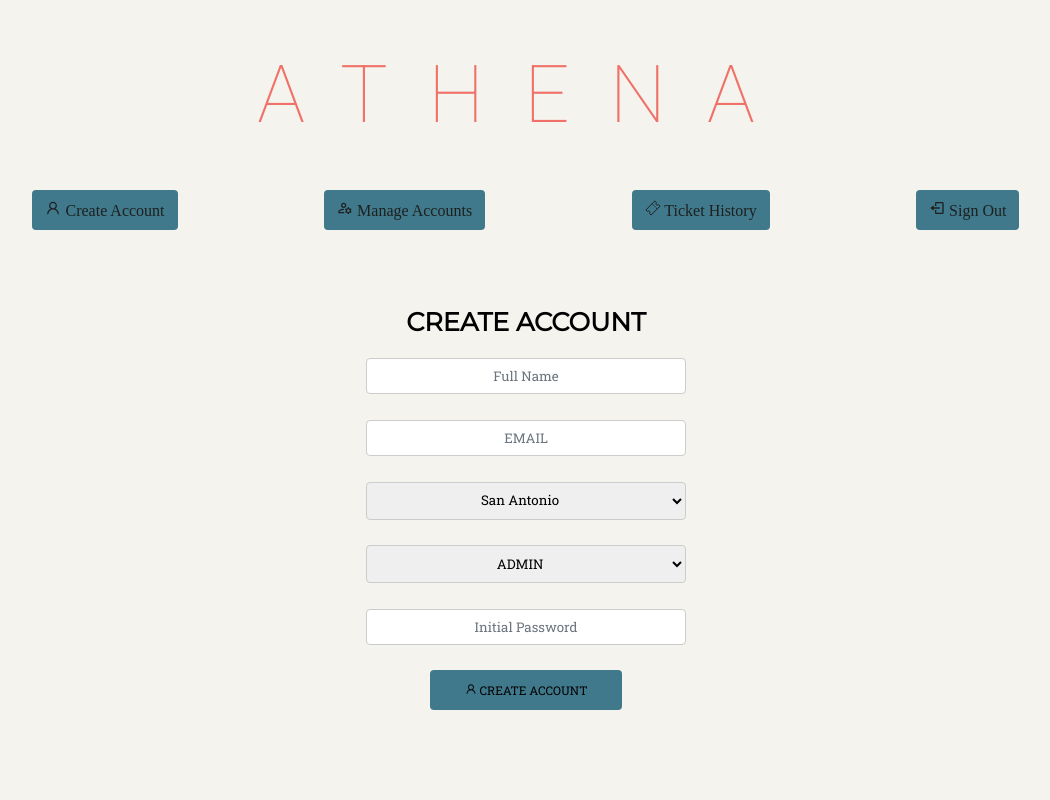
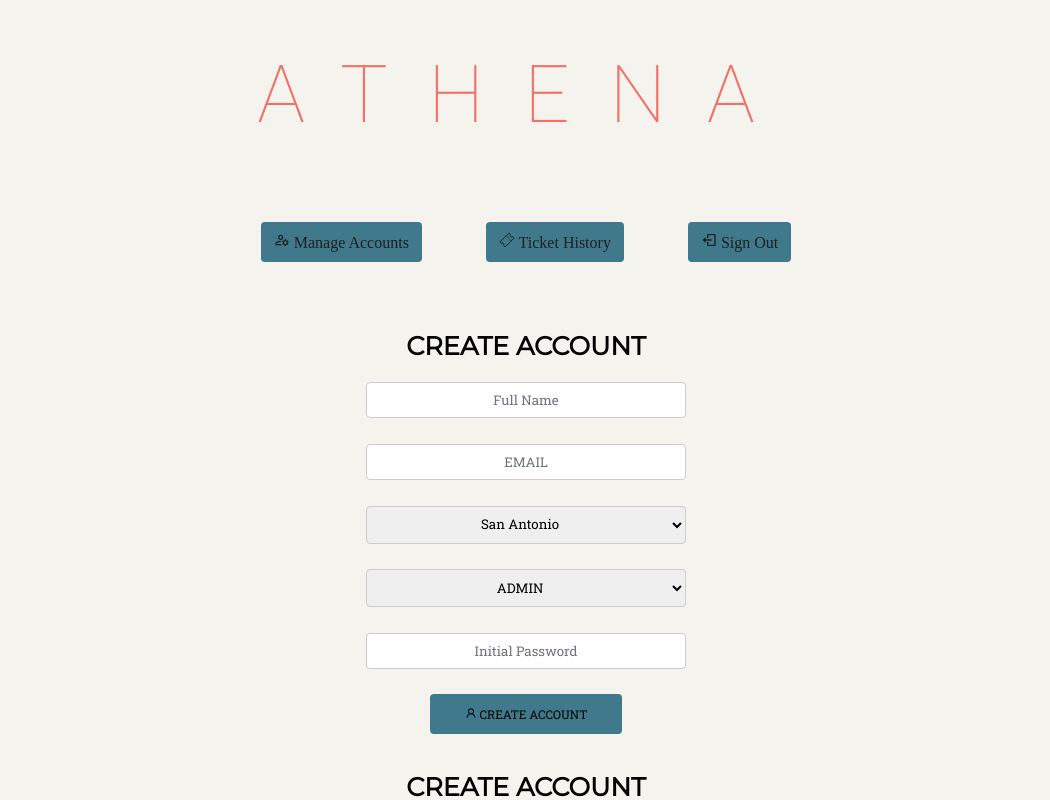
Before and after one commit to chiemelaumeh/TicketManager, a React (Create React App) app in the folder client/: page /admin/CreateAccount in a window 1280 px wide. Shown: the top 800 px of the page, without its empty margins (114-1164 px from the left). Built offline with nearby package versions, Linux system fonts and the light colour scheme.

Commit message:
styled tech page

```diff
--- a/client/src/Components/Admin/header.js
+++ b/client/src/Components/Admin/header.js
@@ -6,7 +6,7 @@ import { IoTicketOutline } from 'react-icons/io5'
 import { AiOutlineUser } from 'react-icons/ai'
 import { MdOutlineManageAccounts } from 'react-icons/md'
 import { Link } from "react-router-dom";
-
+import CreateAccount from "./CreateAccount";
 
 const Header = () => {
     const { handleLogOut } = useContext(LoginContext)
@@ -16,14 +16,16 @@ const Header = () => {
 
             <h1 className="NavBarTitle">ATHENA</h1>
             <nav className="NavBar">
-                <NavLink to="/admin/CreateAccount" className="NavBarComp"><AiOutlineUser /> Create Account</NavLink>
+                {/* <NavLink to="/admin/CreateAccount" className="NavBarComp"><AiOutlineUser /> Create Account</NavLink> */}
                 <NavLink to="/admin/ManageAccounts" className="NavBarComp"><MdOutlineManageAccounts /> Manage Accounts</NavLink>
                 <NavLink to="/admin/TicketHistory" className="NavBarComp"><IoTicketOutline /> Ticket History</NavLink>
                 <NavLink to="/">
                 <button onClick={handleLogOut} className="NavBarComp"><BiLogOut /> Sign Out</button>
             </NavLink>
             </nav>
+            <CreateAccount />
         </>
+
     )
 }
 
--- a/client/src/CssFiles/admin.css
+++ b/client/src/CssFiles/admin.css
@@ -81,9 +81,11 @@ body {
 .NavBar {
     display: flex;
     align-items: center;
-    margin-bottom: 2.5rem;
+    justify-content: center;
+    /* margin-bottom: 2.5rem; */
     flex-direction: row;
-    justify-content: space-evenly;
+
+
 }
 
 .NavBarTitle {
@@ -115,6 +117,7 @@ body {
     transition: ease .25s;
     color: var(--offBlack);
     font-size: 1rem;
+    margin: 2rem;
 
 }
 
@@ -131,7 +134,7 @@ body {
 } */
 
 .LogOutBTN {
-    position: relative;
+    /* position: relative;
     bottom: -30px;
     margin-left: 90%;
     border: none;
@@ -145,7 +148,7 @@ body {
     font-size: 1rem;
     font-family: 'Primeform Pro';
     transition: ease .5s;
-    box-shadow: 6px 5px 5px var(--gray);
+    box-shadow: 6px 5px 5px var(--gray); */
 }
 
 #LogOutBTN:hover {
--- a/client/src/CssFiles/tech.css
+++ b/client/src/CssFiles/tech.css
@@ -1,4 +1,5 @@
 @import url("https://fonts.googleapis.com/css2?family=Bebas+Neue&family=Montserrat&family=Roboto+Slab:wght@100;400&display=swap");
+@import url('https://fonts.googleapis.com/css2?family=Roboto:ital,wght@0,100;0,300;0,400;0,500;0,700;0,900;1,100;1,300;1,400;1,500;1,700;1,900&display=swap');
 :root {
   box-sizing: border-box;
 }
@@ -77,7 +78,6 @@
   cursor: pointer;
   font-family: 'Roboto Slab', serif;
   transition: ease .5s;
-  box-shadow: 3px 2px 2px var(--gray);
   font-size: 1rem;
 }
 
@@ -226,7 +226,7 @@ body {
   border: 1px solid #bbb;
   color: #40798c;
   font-size: 0.5rem;
-  box-shadow: 3px 2px 2px var(--gray);
+
 }
 
 .resolved-header{
@@ -250,14 +250,13 @@ body {
 } */
 .ticket-board {
   width: 95%;
-  padding: 1rem;
   margin: auto;
-  border: 2px solid var(--gray);
+  border: 1px solid var(--gray);
   border-radius: 8px;
   /* padding-top: 1rem; */
   background-color: white;
   height: 700px;
-  box-shadow: 6px 5px 5px var(--gray);
+
 }
 .portal-text {
   text-align: center;
@@ -285,7 +284,9 @@ body {
   border: 1px solid #bbb;
   color: #40798c;
   font-size: 0.5rem;
-  box-shadow: 3px 2px 2px var(--gray);
+  font-family: 'Roboto', sans-serif;
+  font-weight: 00;
+
 
 
   /* display: flex;
@@ -302,11 +303,14 @@ body {
 }
 
 .unclaimed-oneticket {
-  background-color: #eee;
+  background-color: #ddd;
   border: 1px solid #bbb;
   color: #40798c;
   font-size: 0.5rem;
-  box-shadow: 3px 2px 2px var(--gray);
+  font-family: 'Roboto', sans-serif;
+  font-weight: 00;
+
+
 }
 
 .unclaimed-oneticket:hover {
```
